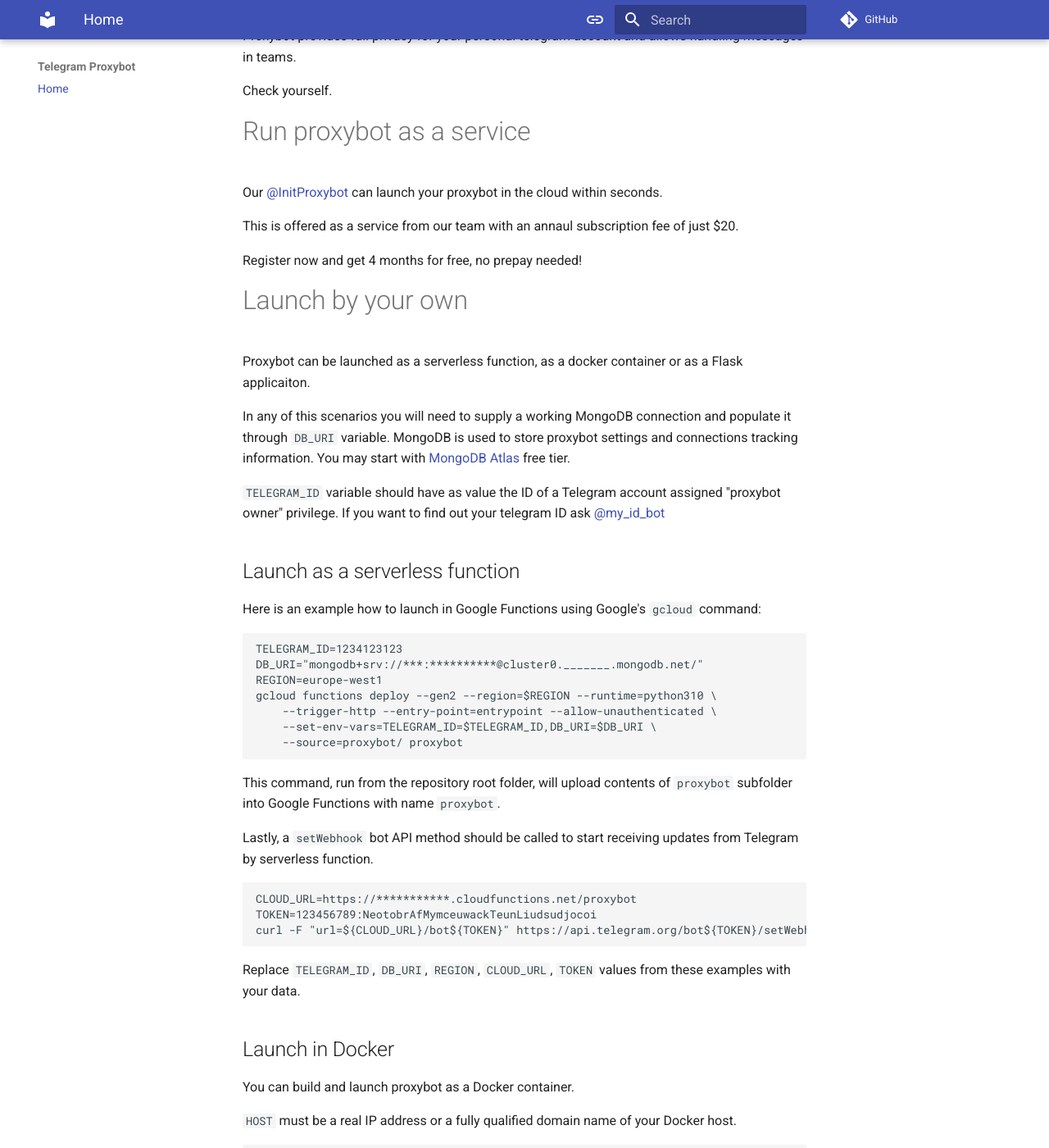
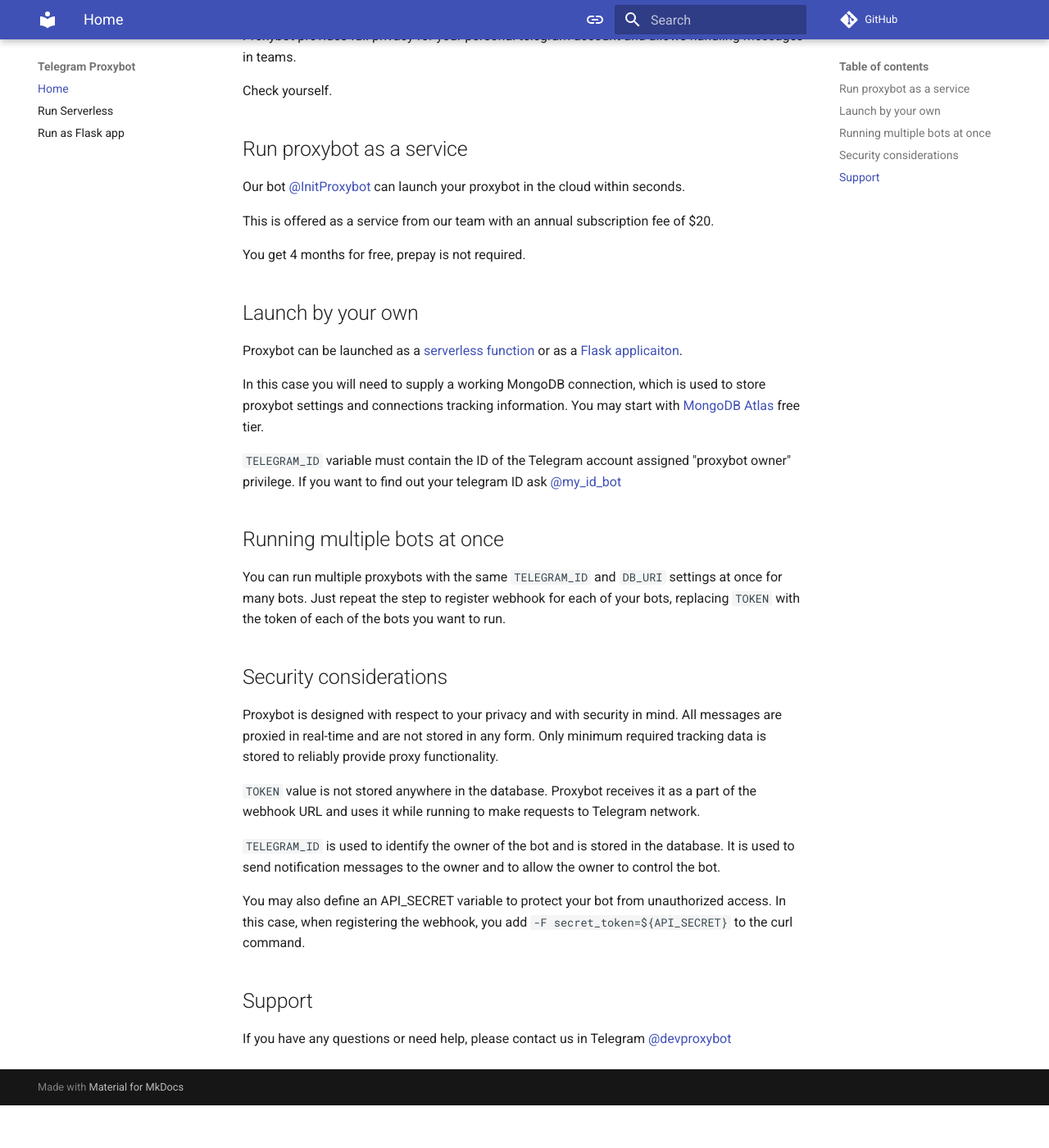
Before and after one commit to litnialex/telegram-proxybot, an MkDocs documentation site: the page built from docs/index.md, in a window 1280 px wide and 1400 px high, scrolled down 350 px. Shown: the whole window at 82% size. Built offline with MkDocs 1.6.1 and Material for MkDocs 9.7.7, drawn with Linux system fonts in a browser that asks for light colours; comment, search, counter and statistics services are not loaded; after the commit the page ends 1698 px from its top, so only the background shows below that; some of the changed text lies outside the part shown.

Commit message:
docs update

````diff
--- a/docker-compose.yml
+++ b/docker-compose.yml
@@ -2,7 +2,7 @@
 
 services:
   proxybot:
-    image: proxybot
+    image: proxybot:latest
     build: .
     container_name: proxybot
     hostname: proxybot
--- a/docs/index.md
+++ b/docs/index.md
@@ -1,5 +1,3 @@
-# How it works
-
 Proxybot is a [Telegram](https://www.telegram.org) bot which forwards all incoming messages to the owner or into a telegram group, specified by the owner.
 This group can also be a supergroup with threads (topics).
 
@@ -12,77 +10,40 @@
 
 Check yourself.
 
-# Run proxybot as a service
-Our  [@InitProxybot](https://t.me/InitProxybot) can launch your proxybot in the cloud within seconds.
+## Run proxybot as a service
+Our bot [@InitProxybot](https://t.me/InitProxybot) can launch your proxybot in the cloud within seconds.
 
-This is offered as a service from our team with an annaul subscription fee of just $20.
+This is offered as a service from our team with an annual subscription fee of $20.
 
-Register now and get 4 months for free, no prepay needed!
+You get 4 months for free, prepay is not required.
 
-# Launch by your own
-Proxybot can be launched as a serverless function, as a docker container or as a Flask applicaiton.
+## Launch by your own
 
-In any of this scenarios you will  need to supply a working MongoDB connection and populate it through `DB_URI` variable.
-MongoDB is used to store proxybot settings and connections tracking information.
+Proxybot can be launched as a [serverless function](telegram-bot-serverless.md)  or as a [Flask applicaiton](telegram-bot-Flask.md).
+
+In this case you will need to supply a working MongoDB connection,
+which is used to store proxybot settings and connections tracking information.
 You may start with [MongoDB Atlas](https://www.mongodb.com/docs/atlas/) free tier.
 
-`TELEGRAM_ID` variable should have as value the ID of a Telegram account  assigned "proxybot owner" privilege.
+`TELEGRAM_ID` variable must contain the ID of the Telegram account  assigned "proxybot owner" privilege.
 If you want to find out your telegram ID ask [@my_id_bot ](https://t.me/my_id_bot)
 
 
-## Launch as a serverless function
-Here is an example how to launch in Google Functions using Google's `gcloud` command:
-```
-TELEGRAM_ID=1234123123
-DB_URI="mongodb+srv://***:**********@cluster0._______.mongodb.net/"
-REGION=europe-west1
-gcloud functions deploy --gen2 --region=$REGION --runtime=python310 \
-    --trigger-http --entry-point=entrypoint --allow-unauthenticated \
-	--set-env-vars=TELEGRAM_ID=$TELEGRAM_ID,DB_URI=$DB_URI \
-	--source=proxybot/ proxybot
-```
+## Running multiple bots at once
 
-This command, run from the repository root folder, will upload contents of `proxybot` subfolder into Google Functions with name `proxybot`.
+You can run multiple proxybots with the same `TELEGRAM_ID` and `DB_URI` settings at once for many bots.
+Just repeat the step to register webhook for each of your bots, replacing `TOKEN` with the token of each of the bots you want to run.
 
-Lastly, a `setWebhook` bot API method should be called to start receiving updates from Telegram by serverless function.
-```
-CLOUD_URL=https://***********.cloudfunctions.net/proxybot
-TOKEN=123456789:NeotobrAfMymceuwackTeunLiudsudjocoi
-curl -F "url=${CLOUD_URL}/bot${TOKEN}" https://api.telegram.org/bot${TOKEN}/setWebhook
-```
+## Security considerations
 
-Replace `TELEGRAM_ID`, `DB_URI`, `REGION`, `CLOUD_URL`, `TOKEN` values from these examples with your data.
+Proxybot is designed with respect to your privacy and with security in mind. All messages are proxied in real-time and are not stored in any form. Only minimum required tracking data is stored to reliably provide proxy functionality.
 
-## Launch in Docker
-You can build and launch proxybot as a Docker container.
+`TOKEN` value is not stored anywhere in the database. Proxybot receives it as a part of the webhook URL and uses it while running to make requests to Telegram network.
 
-`HOST` must be a real IP address or a fully qualified domain name of your Docker host.
-```
-HOST=proxybot.example.com
-```
+`TELEGRAM_ID` is used to identify the owner of the bot and is stored in the database. It is used to send notification messages to the owner and to allow the owner to control the bot.
 
-A valid (may be self-signed) SSL certificate is needed for HTTPS.
-In this example we are creating a self-signed certificate valid for 10 years,
-and later it will be used in `setWebhook` method.
-```
-openssl req -newkey rsa:2048 -sha256 -nodes -keyout ssl/privkey.pem -x509 -days 3650 -out ssl/cert.pem -subj "/CN=${HOST}"
-```
+You may also define an API_SECRET variable to protect your bot from unauthorized access. In this case, when registering the webhook, you add ```-F secret_token=${API_SECRET}``` to the curl command.
 
-Run locally `mongodb` and `proxybot` containers
-```
-TELEGRAM_ID=1234123123
-docker compose up
-```
+## Support
 
-This builds `proxybot` container and uses standard `mongo:latest` container to provide a working MongoDB  connection.
-It is available as ```DB_URI=mongodb://mongodb``` from inside `proxybot` container.
-Refer to `docker-compose.yml` for details.
-
-Finally, register webhook
-```
-TOKEN=123456789:NeotobrAfMymceuwackTeunLiudsudjocoi
-curl -F "url=${HOST}:8443/bot${TOKEN}" -F certificate=@ssl/cert.pem https://api.telegram.org/bot${TOKEN}/setWebhook
-```
-
-It's recommended to set your variables in `.env` file.
-Check `.env.example` for the list of all accepted vars and their default values.
+If you have any questions or need help, please contact us in Telegram [@devproxybot](https://t.me/devproxybot)
--- /dev/null
+++ b/docs/telegram-bot-Flask.md
@@ -0,0 +1,41 @@
+# Run as a Flask application
+To run proxybot as a [Flask application](https://flask.palletsprojects.com/en/latest/) you will need a valid (may be self-signed) SSL certificate for HTTPS.
+
+In example below we are creating a self-signed certificate valid for 10 years,
+and later it will be used in `setWebhook` method.
+```
+HOST=proxybot.example.com
+openssl req -newkey rsa:2048 -sha256 -nodes -keyout ssl/privkey.pem -x509 -days 3650 -out ssl/cert.pem -subj "/CN=${HOST}"
+```
+
+`HOST` variable must contain a real IP address or a fully qualified domain name used to reach the application.
+
+If SSL certificate and key are not present in ./ssl foder, Flask will launch and listen on port 8080 without HTTPS. You can then use a reverse proxy like `nginx` to provide HTTPS.
+
+
+## Run with Docker
+
+This command will launch pre-built proxybot docker container.
+```
+TELEGRAM_ID=1234123123
+DB_URI="mongodb+srv://***:**********@cluster0._______.mongodb.net/"
+docker run --rm -p 8080:8080 -p 8443:8443 -v ./ssl:/app/ssl \
+  -e TELEGRAM_ID=$TELEGRAM_ID -e DB_URI=$DB_URI litnialex/proxybot
+```
+
+
+## Run with Docker Compose
+
+You may choose to build `proxybot` container locally, as well as to start a standard `mongodb` container and set `DB_URI=mongodb://mongodb` for `proxybot`. Check `docker-compose.yml` for details.
+
+Provide your variables in `.env` file.
+Check `.env.example` for the list of all accepted vars and their default values. Launch with command: `docker compose up`
+
+## Register the webhook
+
+The Telegram bot API method `setWebhook` must be called to start receiving updates from Telegram.
+
+```
+TOKEN=123456789:NeotobrAfMymceuwackTeunLiudsudjocoi
+curl -F "url=${HOST}:8443/bot${TOKEN}" -F certificate=@ssl/cert.pem https://api.telegram.org/bot${TOKEN}/setWebhook
+```
--- /dev/null
+++ b/docs/telegram-bot-serverless.md
@@ -0,0 +1,25 @@
+# Run proxybot as a serverless function
+
+Here is an example of how to launch proxybot in Google [Cloud Functions](https://cloud.google.com/functions) with `gcloud` command:
+```
+TELEGRAM_ID=1234123123
+DB_URI="mongodb+srv://***:**********@cluster0._______.mongodb.net/"
+REGION=europe-west1
+gcloud functions deploy --gen2 --region=$REGION --runtime=python310 \
+    --trigger-http --entry-point=entrypoint --allow-unauthenticated \
+	--set-env-vars=TELEGRAM_ID=$TELEGRAM_ID,DB_URI=$DB_URI \
+	--source=proxybot/ proxybot
+```
+
+This command, run from the repository root folder, will upload contents of `proxybot` subfolder as a function named `proxybot`.
+
+## Register the webhook
+
+The Telegram bot API method `setWebhook` must be called to start receiving updates from Telegram.
+```
+CLOUD_URL=https://***********.cloudfunctions.net/proxybot
+TOKEN=123456789:NeotobrAfMymceuwackTeunLiudsudjocoi
+curl -F "url=${CLOUD_URL}/bot${TOKEN}" https://api.telegram.org/bot${TOKEN}/setWebhook
+```
+
+Replace `TELEGRAM_ID`, `DB_URI`, `REGION`, `CLOUD_URL`, `TOKEN` variable values with your data.
--- a/mkdocs.yml
+++ b/mkdocs.yml
@@ -31,3 +31,5 @@
 
 nav:
   - Home: index.md
+  - Run Serverless: telegram-bot-serverless.md
+  - Run as Flask app: telegram-bot-Flask.md
````
Also changed, not shown: 1 other file.
